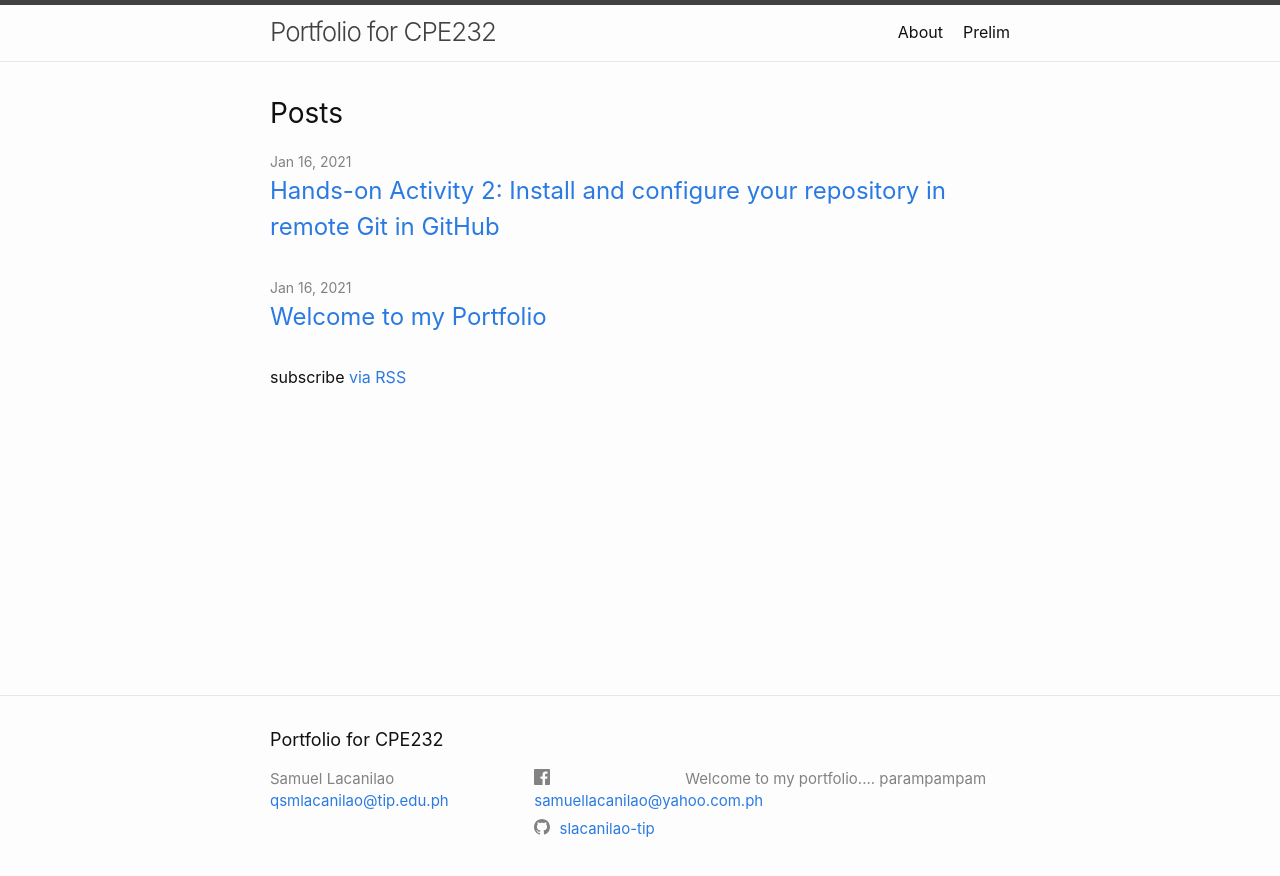
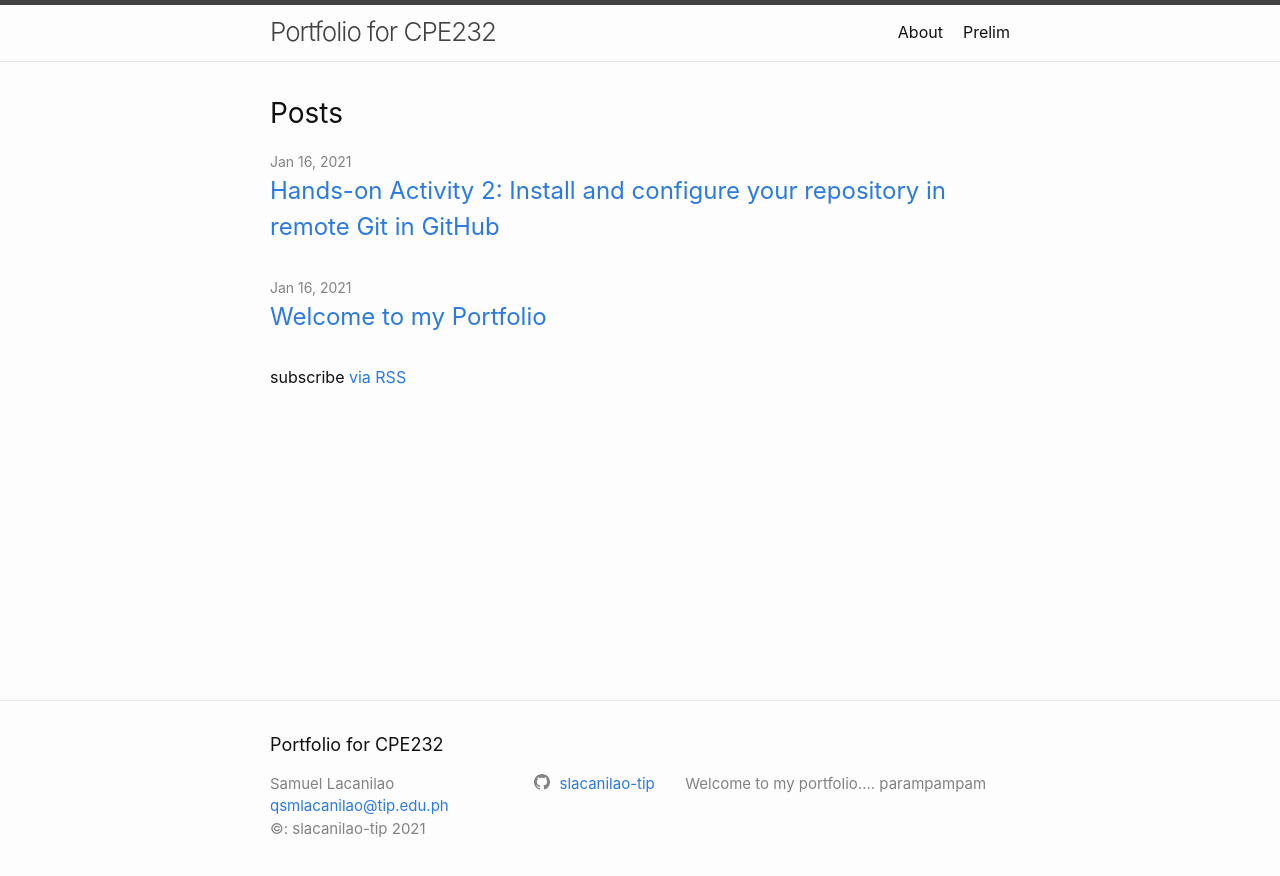
Before and after one commit to slacanilao-tip/slacanilao-tip.github.io, a Jekyll site: the page built from index.markdown, in a window 1280 px wide. Shown: the top 876 px of the page. Built offline with Jekyll 4.4.1, drawn with Linux system fonts in a browser that asks for light colours.

Commit message:
Updated with copyright

```diff
--- a/_config.yml
+++ b/_config.yml
@@ -21,16 +21,17 @@
 title: Portfolio for CPE232
 email: qsmlacanilao@tip.edu.ph
 description: >- # this means to ignore newlines until "baseurl:"
-  Welcome to my portfolio.... parampampam
+ Welcome to my portfolio.... parampampam
 baseurl: "/slacanilao-tip.github.io" # the subpath of your site, e.g. /blog
 url: "https://github.com/slacanilao-tip/slacanilao-tip.github.io" # the base hostname & protocol for your site, e.g. http://example.com
-facebook_username: samuellacanilao@yahoo.com.ph
 github_username:  slacanilao-tip
 
 
-#Author
+# Author
 author: Samuel Lacanilao
 
+# Copyright with symbol - not with minima
+copyright: "slacanilao-tip"
 
 # Build settings
 # Removed minima theme
--- a/_includes/footer.html
+++ b/_includes/footer.html
@@ -18,6 +18,9 @@
             {%- if site.email -%}
             <li><a class="u-email" href="mailto:{{ site.email }}">{{ site.email }}</a></li>
             {%- endif -%}
+            {%- if site.copyright -%}
+            <li>&copy: {{ site.copyright }} {{ 'now' | date: "%Y" }}</li>
+            {%- endif -%}
         </ul>
       </div>
 
```
